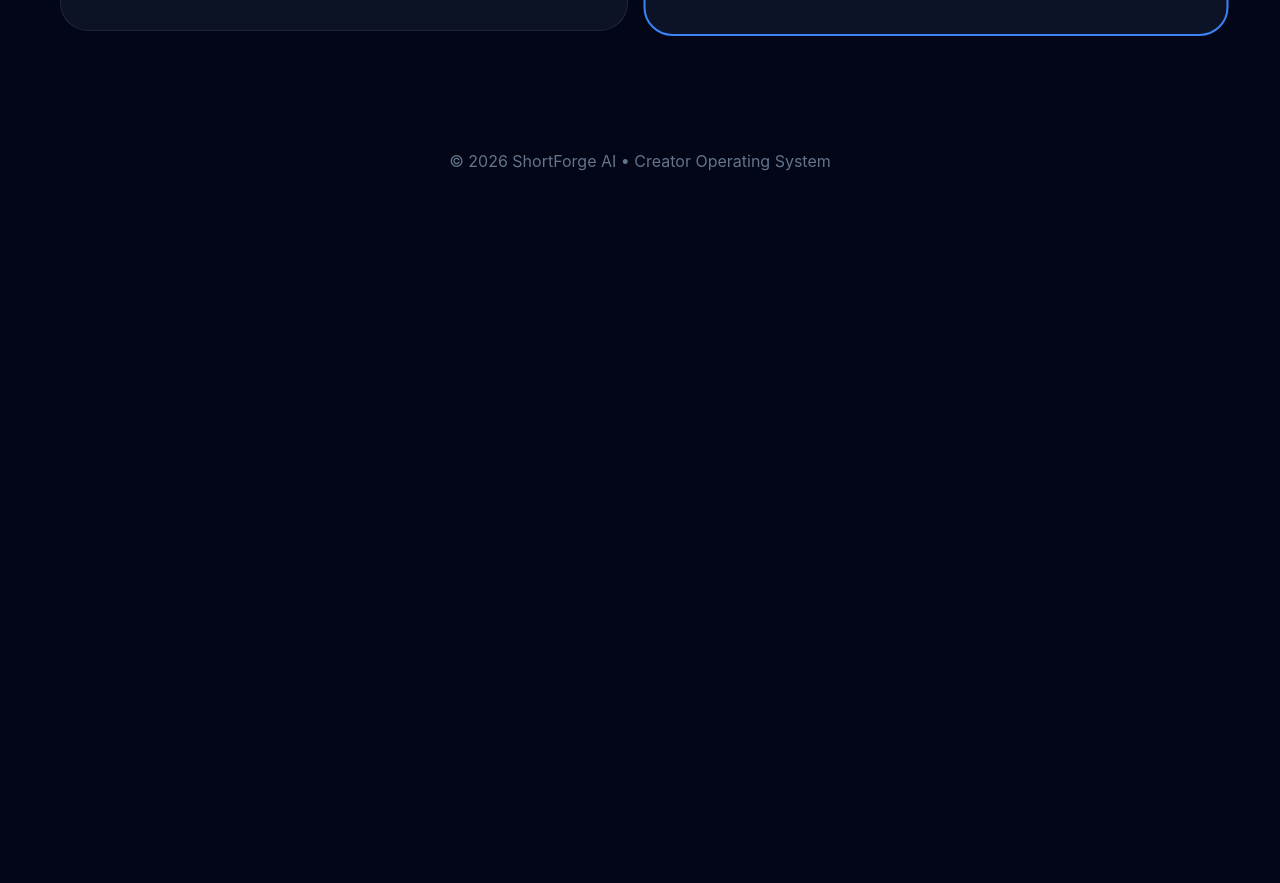
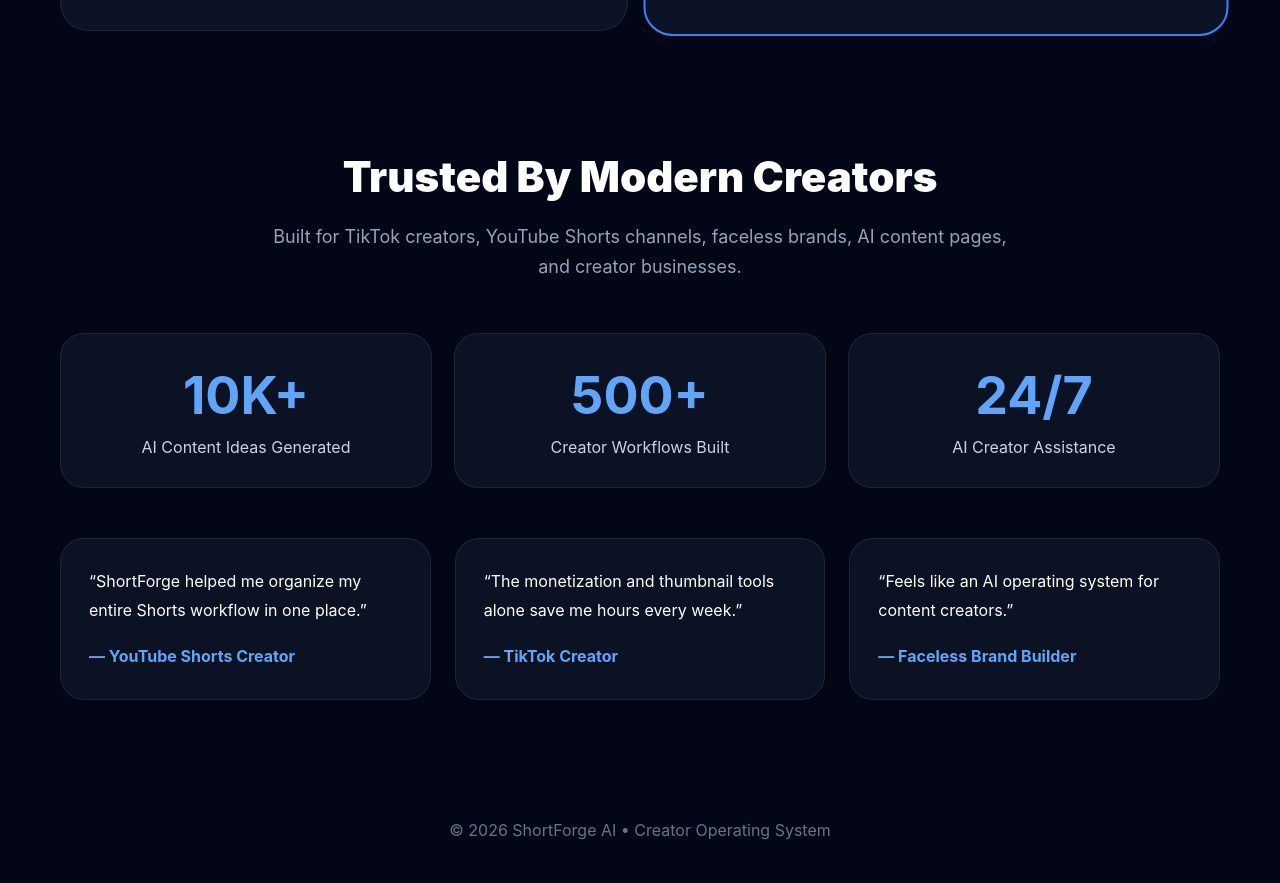
Before and after one commit to rkvt6mnn2c-byte/shortforge-ai, a website: page public/index.html in a window 1280 px wide. Shown: the part 1812-2695 px from the top of the page. Before the commit the page ends 2063 px from the top, so only its background shows below. Drawn offline with Linux system fonts and the light colour scheme.

Commit message:
Enhanced homepage and SaaS navigation

```diff
--- a/public/index.html
+++ b/public/index.html
@@ -51,7 +51,11 @@
       font-size:28px;
       font-weight:800;
     }
-
+.nav-links{
+  display:flex;
+  gap:14px;
+  flex-wrap:wrap;
+}
     .nav a{
 
       text-decoration:none;
@@ -277,7 +281,85 @@
       line-height:2;
       color:#cbd5e1;
     }
+.social-proof{
+  margin-top:120px;
+}
 
+.stats-grid{
+
+  display:grid;
+
+  grid-template-columns:
+    repeat(auto-fit,minmax(240px,1fr));
+
+  gap:22px;
+
+  margin-top:50px;
+}
+
+.stat-card{
+
+  background:
+    rgba(15,23,42,0.75);
+
+  border:
+    1px solid rgba(255,255,255,0.08);
+
+  border-radius:24px;
+
+  padding:30px;
+
+  text-align:center;
+}
+
+.stat-card h2{
+
+  font-size:52px;
+
+  margin-bottom:10px;
+
+  color:#60a5fa;
+}
+
+.stat-card p{
+  color:#cbd5e1;
+}
+
+.testimonial-grid{
+
+  display:grid;
+
+  grid-template-columns:
+    repeat(auto-fit,minmax(280px,1fr));
+
+  gap:24px;
+
+  margin-top:50px;
+}
+
+.testimonial-card{
+
+  background:
+    rgba(15,23,42,0.75);
+
+  border:
+    1px solid rgba(255,255,255,0.08);
+
+  border-radius:24px;
+
+  padding:28px;
+
+  line-height:1.8;
+}
+
+.testimonial-card strong{
+
+  display:block;
+
+  margin-top:18px;
+
+  color:#60a5fa;
+}
     .footer{
 
       margin-top:120px;
@@ -316,9 +398,15 @@
         🚀 ShortForge AI
       </div>
 
-      <a href="/dashboard.html">
-        Open Dashboard
-      </a>
+      <div class="nav-links">
+  <a href="/pricing.html">
+    Pricing
+  </a>
+
+  <a href="/dashboard.html">
+    Open Dashboard
+  </a>
+</div>
     </div>
 
     <div class="hero">
@@ -435,7 +523,65 @@
       </div>
 
     </div>
+<section class="social-proof">
 
+  <div class="section-title">
+    Trusted By Modern Creators
+  </div>
+
+  <div class="section-sub">
+    Built for TikTok creators, YouTube Shorts channels,
+    faceless brands, AI content pages, and creator businesses.
+  </div>
+
+  <div class="stats-grid">
+
+    <div class="stat-card">
+      <h2>10K+</h2>
+      <p>AI Content Ideas Generated</p>
+    </div>
+
+    <div class="stat-card">
+      <h2>500+</h2>
+      <p>Creator Workflows Built</p>
+    </div>
+
+    <div class="stat-card">
+      <h2>24/7</h2>
+      <p>AI Creator Assistance</p>
+    </div>
+
+  </div>
+
+  <div class="testimonial-grid">
+
+    <div class="testimonial-card">
+      <p>
+        “ShortForge helped me organize my entire Shorts workflow in one place.”
+      </p>
+
+      <strong>— YouTube Shorts Creator</strong>
+    </div>
+
+    <div class="testimonial-card">
+      <p>
+        “The monetization and thumbnail tools alone save me hours every week.”
+      </p>
+
+      <strong>— TikTok Creator</strong>
+    </div>
+
+    <div class="testimonial-card">
+      <p>
+        “Feels like an AI operating system for content creators.”
+      </p>
+
+      <strong>— Faceless Brand Builder</strong>
+    </div>
+
+  </div>
+
+</section>
     <div class="footer">
       © 2026 ShortForge AI • Creator Operating System
     </div>
```
Also changed, not shown: public/dashboard.html (+11 -0 lines).
